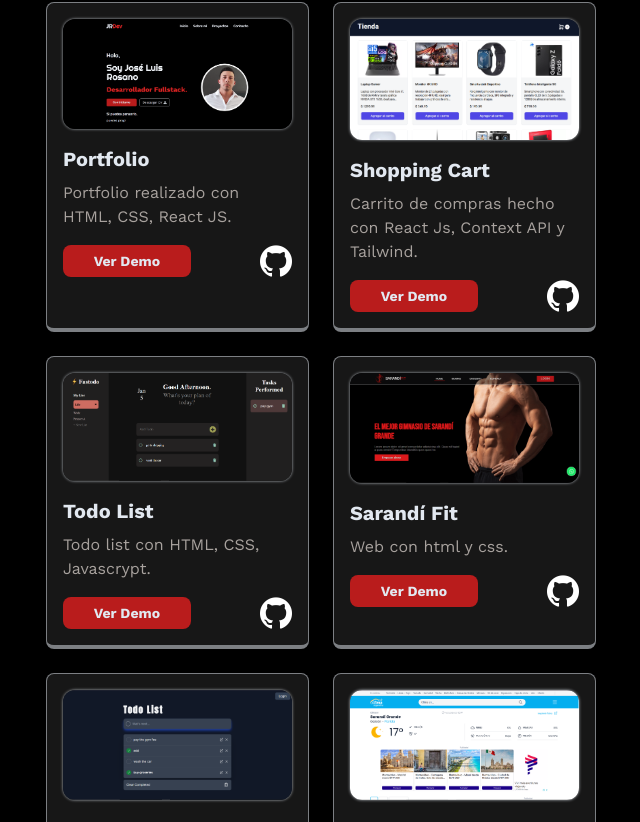
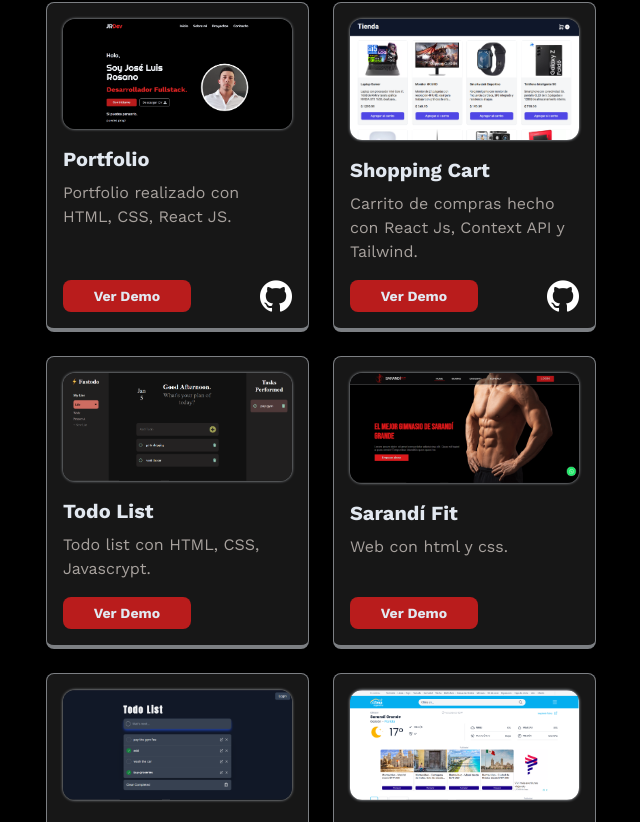
Before and after one commit to JoseluisDev24/portfolio, a React (Vite) app: page / in a window 1280 px wide. Shown: the part 1638-2460 px from the top of the page, without its empty margins (319-959 px from the left). Built offline with nearby package versions, Linux system fonts and the light colour scheme.

Commit message:
fix styles for demo buttons in projects section

```diff
--- a/src/components/Card/Card.tsx
+++ b/src/components/Card/Card.tsx
@@ -16,11 +16,11 @@ const Card: React.FC<CardProps> = ({ title, description, image, link, linkGithub
         src={image}
         alt={title}
       />
-      <div className="px-4 ">
+      <div className="px-4 flex-grow">
         <h2 className="font-bold text-xl mb-2">{title}</h2>
         <p className="text-stone-400 text-base">{description}</p>
       </div>
-      <div className="px-4 py-4 h-16 text-sm flex justify-between gap-2">
+      <div className="px-4 py-4 h-16 text-sm flex justify-between gap-2 mt-auto">
         <a
           href={link}
           target="_blank"
@@ -29,6 +29,7 @@ const Card: React.FC<CardProps> = ({ title, description, image, link, linkGithub
         >
           Ver Demo
         </a>
+        {linkGithub && (
           <a href={linkGithub} target="_blank" rel="noopener noreferrer">
             <img
               className="w-8 hover:scale-110"
@@ -36,6 +37,7 @@ const Card: React.FC<CardProps> = ({ title, description, image, link, linkGithub
               alt="logo github"
             />
           </a>
+        )}
       </div>
     </div>
   );
```
Lines whose indentation alone changed are shown as unchanged.
